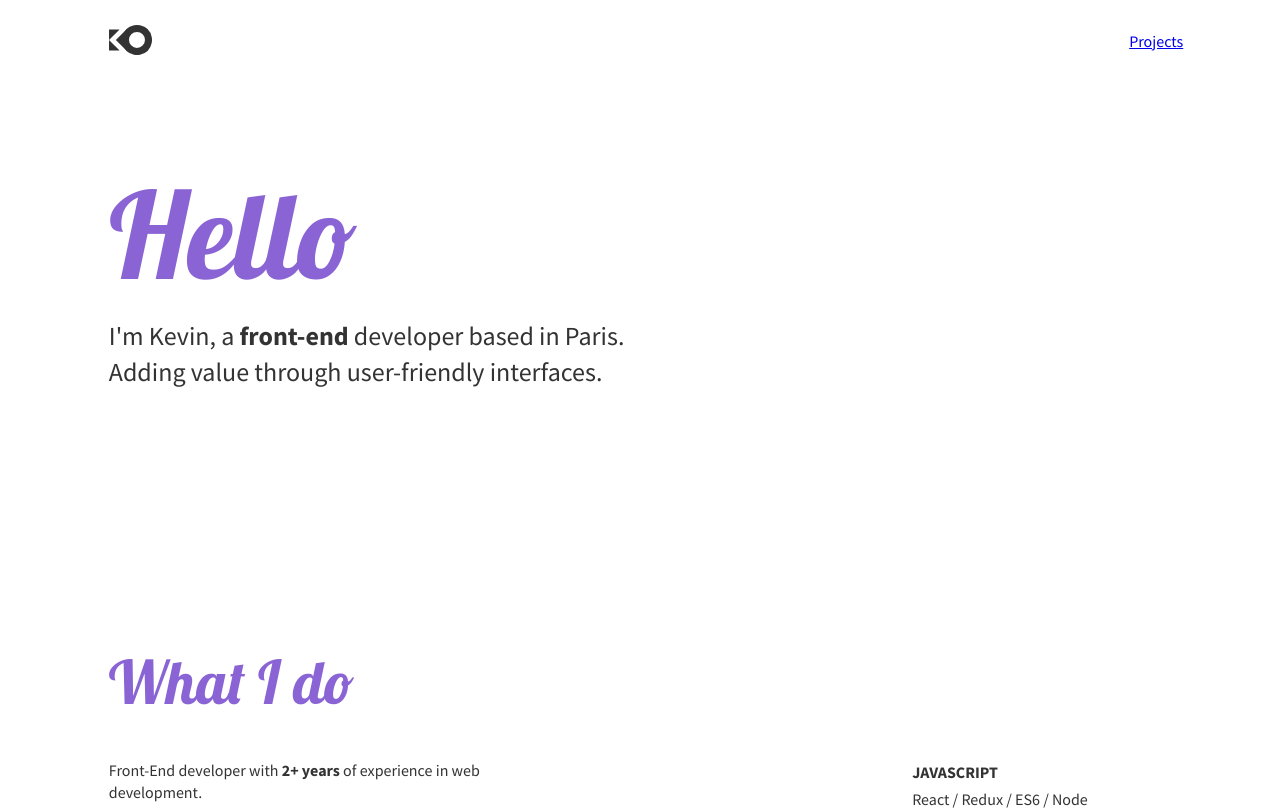
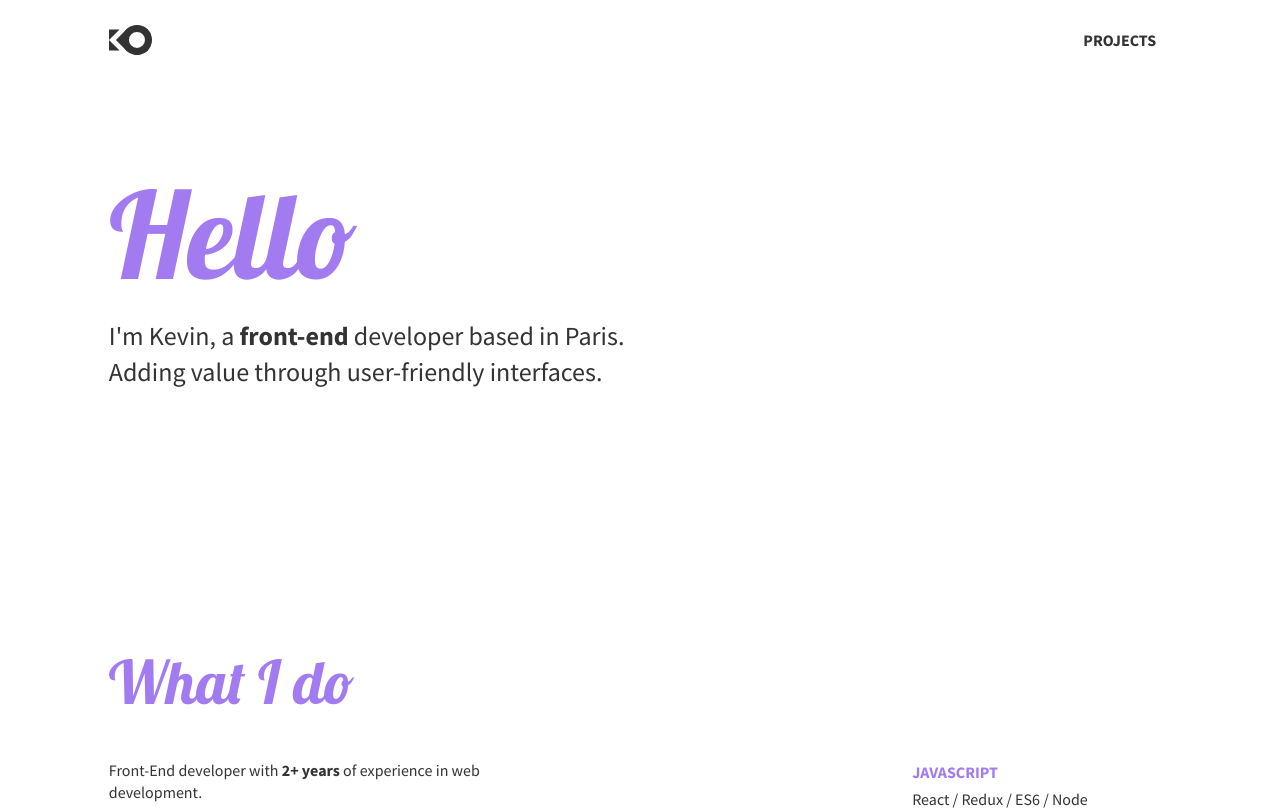
Before and after one commit to kevscript/vue-folio, a Vue app: page / in a window 1280 px wide. Shown: the top 810 px of the page. Built offline with nearby package versions, Linux system fonts and the light colour scheme.

Commit message:
tweaked primary color + restyled home + changed tripeo imgs

```diff
--- a/src/containers/HomePage.vue
+++ b/src/containers/HomePage.vue
@@ -5,9 +5,8 @@
         <div class="header-logo">
           <img src="../assets/logo.svg" alt="">
         </div>
-        <div class="header-burger">
-          <router-link to="project/tripeo">Projects</router-link>
-        </div>
+        <router-link to="project/tripeo" class="header-link">Projects</router-link>
+
       </section>
 
       <section class="hero">
--- a/src/containers/TripeoPage.vue
+++ b/src/containers/TripeoPage.vue
@@ -7,7 +7,7 @@
     name="Tripeo"
     :skills='["React", "Redux", "styled-components", "Node", "Jest", "Enzyme"]'
     :content='["Tripeo is a mobile-friendly application that helps you anticipate weather along your trips.", "You create a day-by-day roadmap of your journey, and the app takes care of the rest."]'
-    :images="['tripeo/tripeo1.png', 'tripeo/tripeo2.png', 'tripeo/tripeo3.png', 'tripeo/tripeo4.png']"
+    :images="['tripeo/tripeo2.png', 'tripeo/tripeo3.png', 'tripeo/tripeo4.png']"
   />
 </template>
 
--- a/src/styles/_base.scss
+++ b/src/styles/_base.scss
@@ -2,7 +2,7 @@
 @import url("https://fonts.googleapis.com/css?family=Lobster:400|Roboto:400,700|Source+Sans+Pro:400,700");
 
 // COLORS
-$clr-primary: rgb(138, 100, 212);
+$clr-primary: rgb(162, 123, 240);
 $clr-dark: #333;
 $clr-white: #fff;
 $clr-grey: #707070;
--- a/src/styles/home/header.scss
+++ b/src/styles/home/header.scss
@@ -38,4 +38,18 @@
       background: $clr-dark;
     }
   }
+
+  .header-link {
+    padding: 5px 15px;
+    text-decoration: none;
+    color: inherit;
+    font-weight: 700;
+    text-transform: uppercase;
+    transition: all 0.2s ease-in-out;
+
+    &:hover {
+      background: $clr-primary;
+      color: $clr-white;
+    }
+  }
 }
--- a/src/styles/home/what.scss
+++ b/src/styles/home/what.scss
@@ -29,6 +29,7 @@
         font-weight: 700;
         text-transform: uppercase;
         line-height: 2;
+        color: $clr-primary;
       }
     }
   }
```
